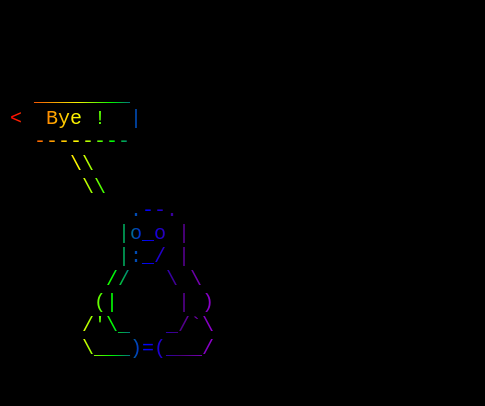
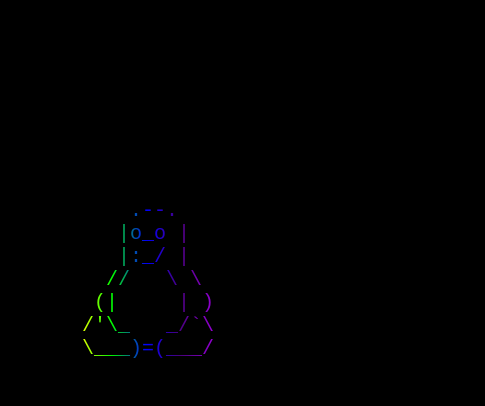
Before and after one commit to injureds/vke, a plain HTML site: page index.html in a window 1280 px wide. Shown: the part 387-793 px from the top of the page, 0-485 px from the left. Drawn offline with Linux system fonts and the light colour scheme.

Commit message:
Update index.html

```diff
--- a/index.html
+++ b/index.html
@@ -47,11 +47,6 @@
 </pre>
 <div class="ascii-art">
   <pre>
-  ________
-<  Bye !  |
-  --------
-     \\
-      \\
           .--.
          |o_o |
          |:_/ |
```
